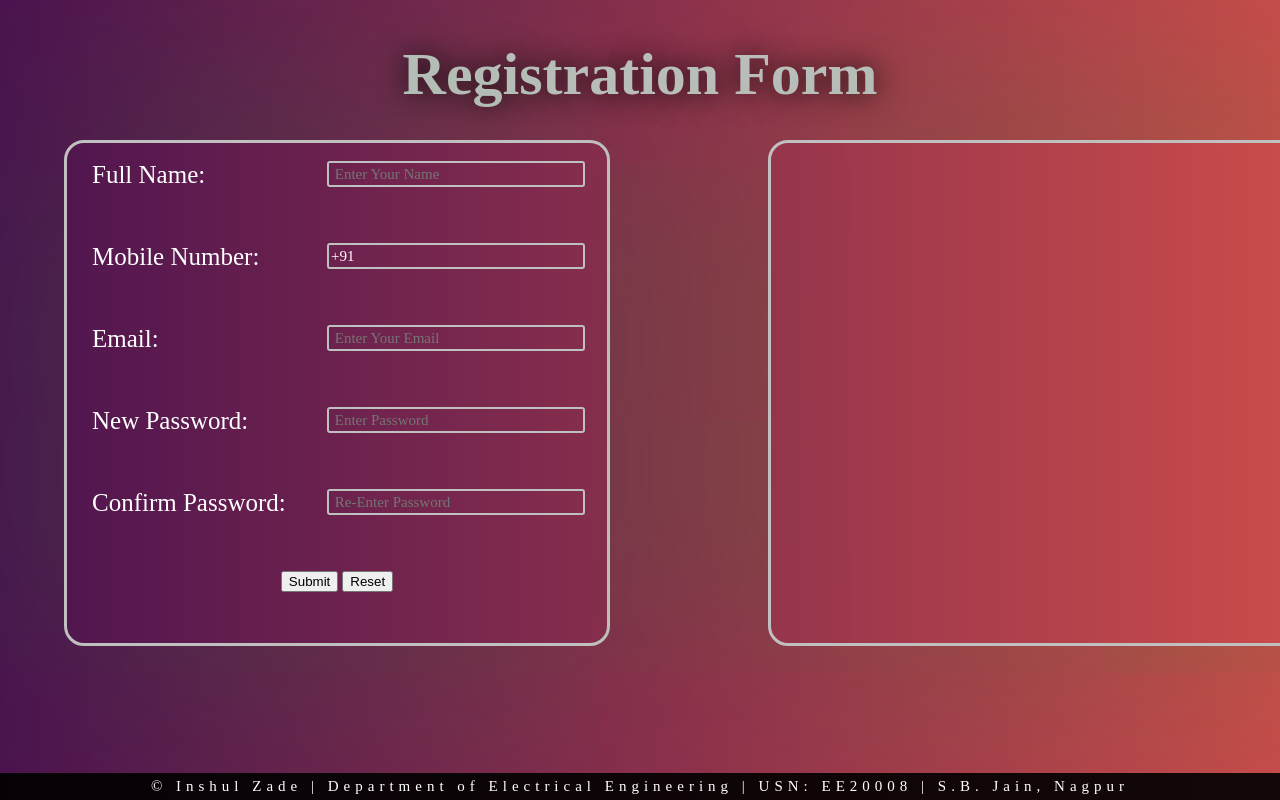
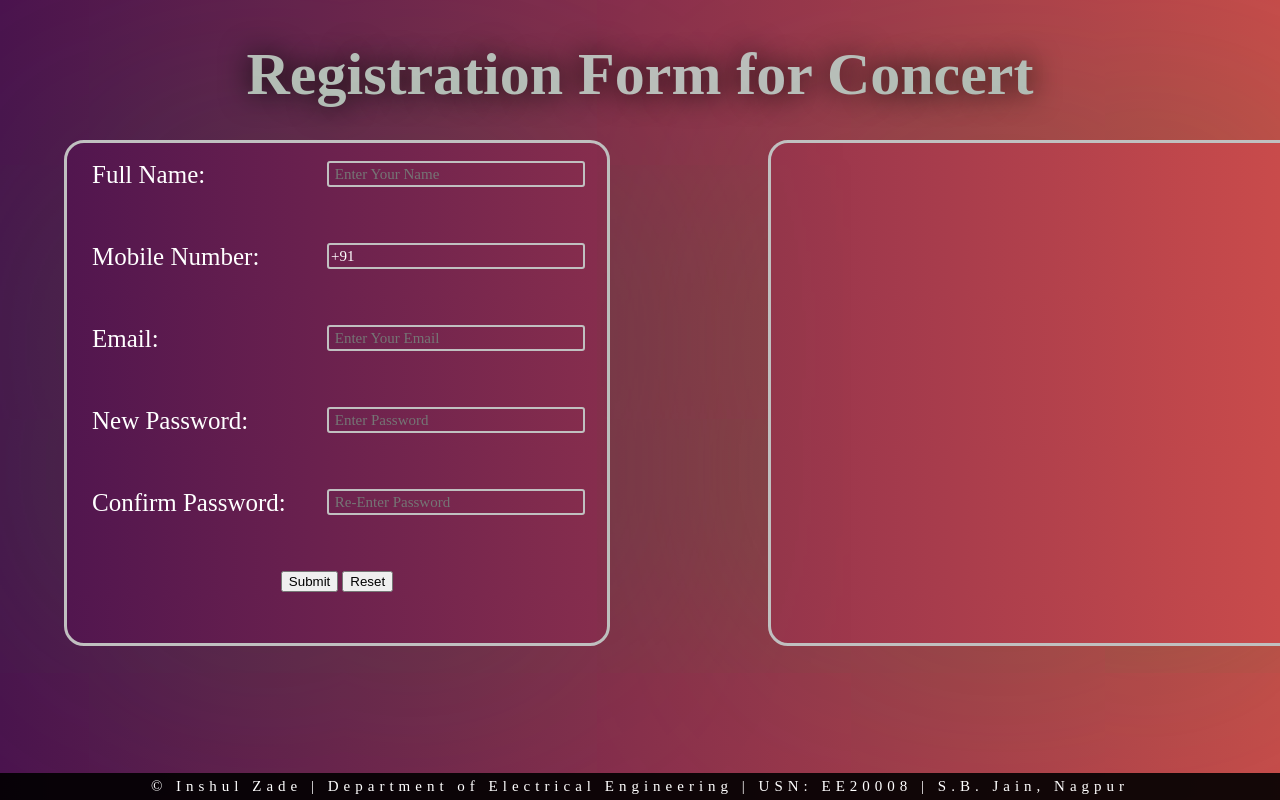
Before and after one commit to Inshul/Inshul.github.io, a plain HTML site: page index.html in a window 1280 px wide. Drawn offline with Linux system fonts and the light colour scheme.

Commit message:
Update index.html

```diff
--- a/index.html
+++ b/index.html
@@ -169,7 +169,7 @@ function validation(){
 </script>
 </head>
 <body>
-	<h1 align="center">Registration Form</h1>
+	<h1 align="center">Registration Form for Concert</h1>
 <div class="main"><br>
 	<form action="#" onsubmit="return validation()">
 		<label for="user" class="lbl"> Full Name: </label>
```
